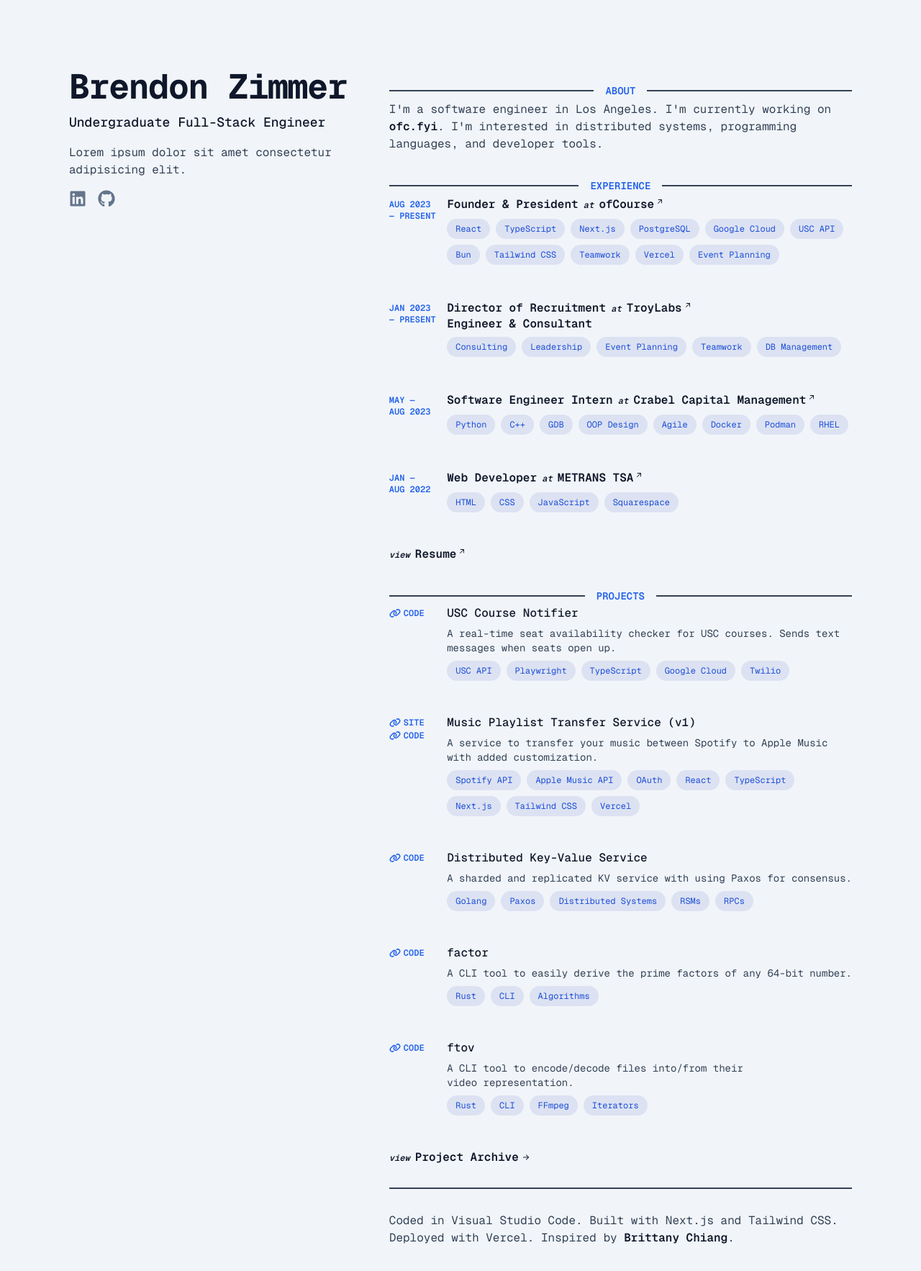
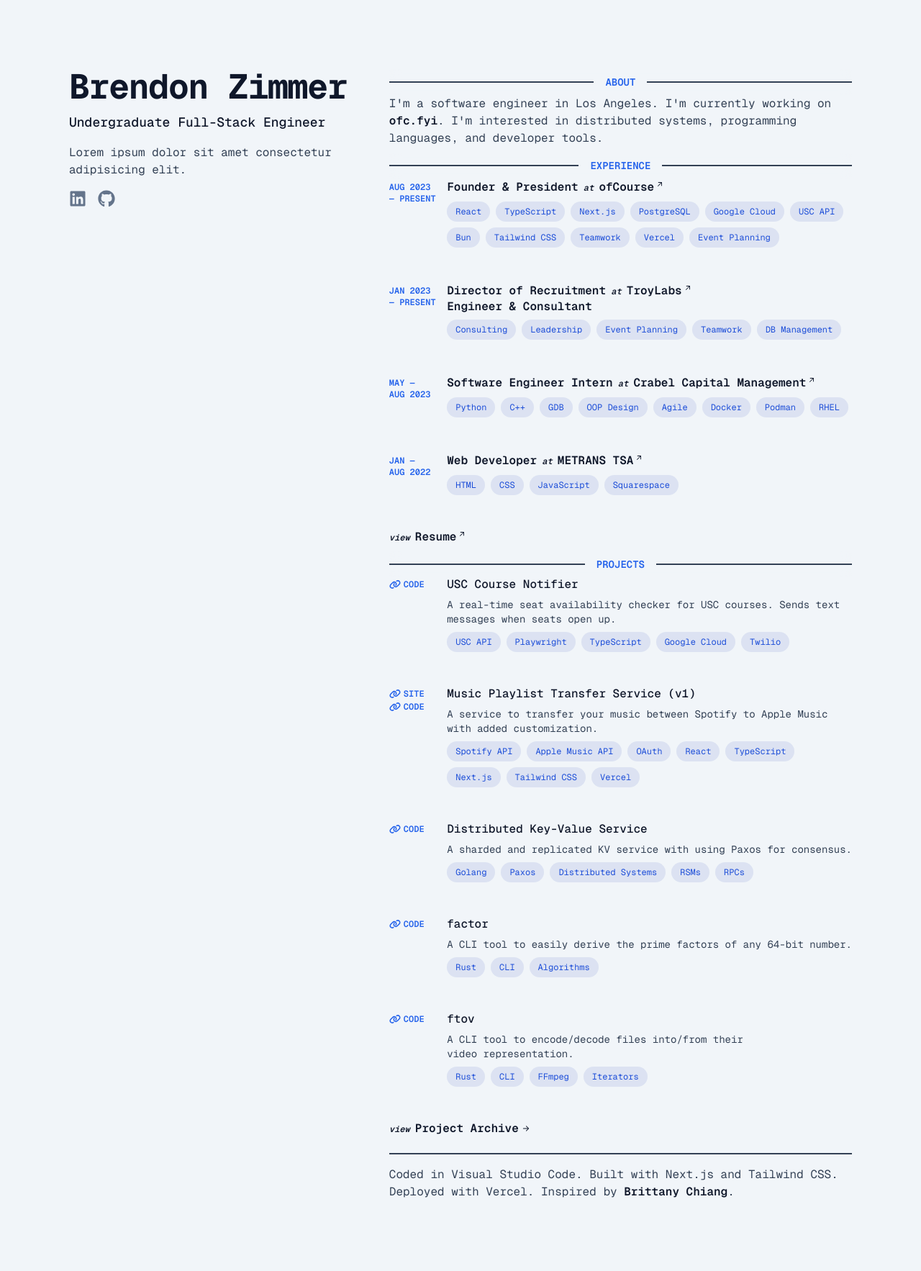
Before and after one commit to brendonzimmer/site, a Next.js app: page / in a window 1280 px wide. Shown: the top 1766 px of the page at 72% size. After the commit the page ends 1716 px from the top, so only its background shows below. Built offline with nearby package versions, Linux system fonts and the light colour scheme.

Commit message:
improve spacing for divider + separator

```diff
--- a/src/app/page.tsx
+++ b/src/app/page.tsx
@@ -13,12 +13,10 @@
         <SocialList className="py-4" />
       </header>
 
-      <main className="flex flex-col gap-8 pt-4 lg:gap-8">
+      <main className="flex flex-col gap-4 lg:gap-2">
         <About />
         <Experiences />
         <Projects />
-
-        <Separator />
         <Footer />
       </main>
     </div>
@@ -41,7 +39,7 @@
 
 const About = () => (
   <section>
-    <Divider text="About" sticky />
+    <Divider text="About" className="py-4 lg:py-2" sticky />
     <div className="flex flex-col gap-4">
       <p>
         I&apos;m a software engineer in Los Angeles. I&apos;m currently working
@@ -55,7 +53,7 @@
 
 const Experiences = () => (
   <section>
-    <Divider text="Experience" sticky />
+    <Divider text="Experience" className="py-4 lg:py-2" sticky />
     <div className="flex flex-col gap-6 lg:gap-12">
       <ol className="flex flex-col gap-6 lg:gap-12">
         {experiences.map((experience) => (
@@ -78,7 +76,7 @@
 
 const Projects = () => (
   <section>
-    <Divider text="Projects" sticky />
+    <Divider text="Projects" className="py-4 lg:py-2" sticky />
     <div className="flex flex-col gap-6 lg:gap-12">
       <ol className="flex flex-col gap-6 lg:gap-12">
         {projects
@@ -103,6 +101,7 @@
 
 const Footer = () => (
   <footer className="flex flex-col gap-4">
+    <Separator className="mt-4" />
     <h3>
       Coded in Visual Studio Code. Built with Next.js and Tailwind CSS. Deployed
       with Vercel. Inspired by{" "}
--- a/src/components/divider.tsx
+++ b/src/components/divider.tsx
@@ -16,17 +16,12 @@
       className={cn(
         "flex items-center",
         pt,
-        sticky &&
-          "sticky top-0 z-10 bg-auto--/75 py-1 backdrop-blur-sm md:static",
+        sticky && "sticky top-0 z-10 bg-auto--/75 backdrop-blur md:static",
+        className,
       )}
     >
       <div className="w-full grow border-[0.5px] border-auto" />
-      <span
-        className={cn(
-          "shrink px-4 text-sm font-semibold uppercase text-clr",
-          className,
-        )}
-      >
+      <span className="shrink px-4 text-sm font-semibold uppercase text-clr">
         {text}
       </span>
       <div className="w-full grow border-[0.5px] border-auto" />
```
